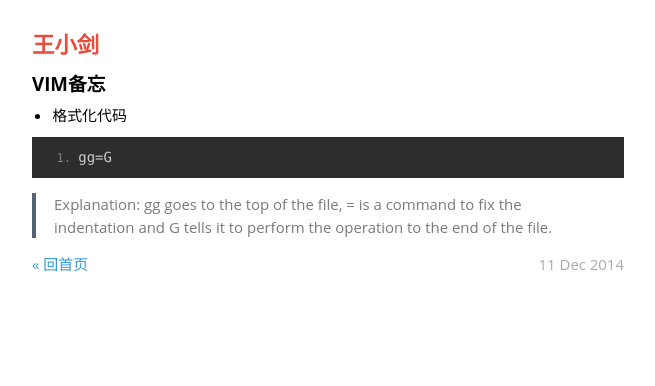
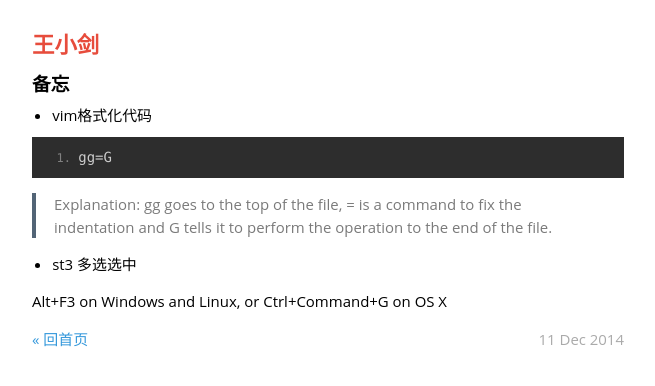
Before and after one commit to hiwjd/hiwjd.github.io, a Jekyll site: the page built from _posts/2014-12-11-vim-log.markdown, in a window 1280 px wide. Shown: the top 386 px of the page, without its empty margins (312-967 px from the left). Built offline with Jekyll 4.4.1, drawn with Linux system fonts in a browser that asks for light colours; nearby versions of some CDN libraries; some web fonts are replaced; Markdown is read by kramdown in place of the engine named in the settings; comment, search, counter and statistics services are not loaded.

Commit message:
Update 2014-12-11-vim-log.markdown

```diff
--- a/_posts/2014-12-11-vim-log.markdown
+++ b/_posts/2014-12-11-vim-log.markdown
@@ -1,13 +1,17 @@
 ---
 layout: post
-title:  "VIM备忘"
+title:  "备忘"
 date:   2014-12-11 21:10:01
 categories: post
 ---
 
-* 格式化代码
+* vim格式化代码
 
 {% highlight bash %}
 gg=G
 {% endhighlight %}
 > Explanation: gg goes to the top of the file, = is a command to fix the indentation and G tells it to perform the operation to the end of the file.
+
+* st3 多选选中
+
+Alt+F3 on Windows and Linux, or Ctrl+Command+G on OS X
```
